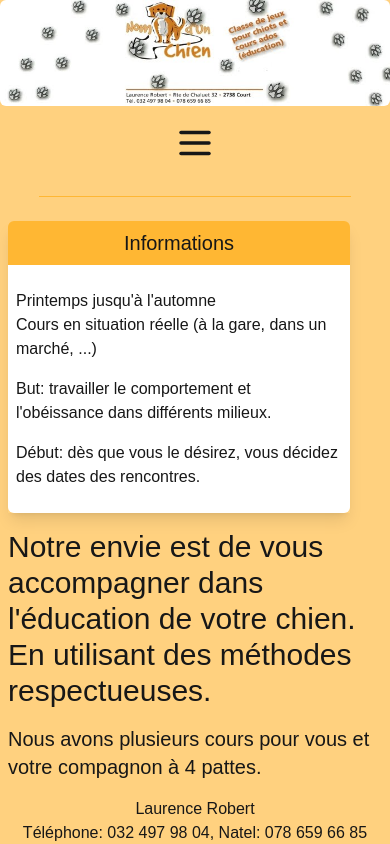
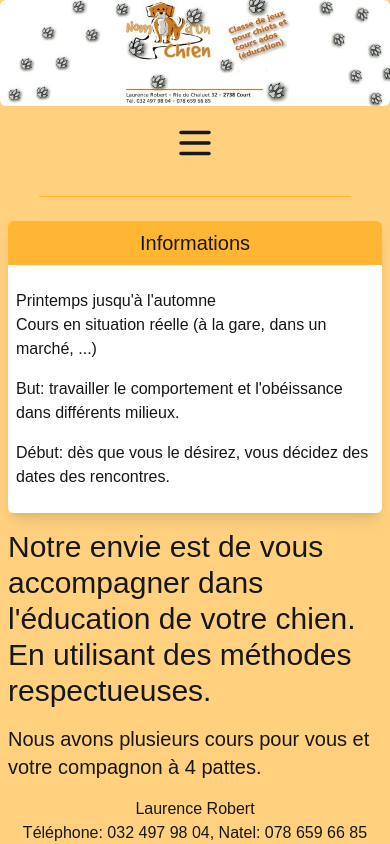
Before and after one commit to lorobert42/nomd1chien.ch, a Next.js app: page / in a window 390 px wide. Shown: the top 844 px of the page. Built offline with nearby package versions, Linux system fonts and the light colour scheme.

Commit message:
Fix margin

```diff
--- a/src/app/page.tsx
+++ b/src/app/page.tsx
@@ -39,7 +39,7 @@ export default function Home() {
 
 function InfoCard() {
   return (
-    <aside className="mr-8 shadow-lg">
+    <aside className="sm:mr-8 shadow-lg">
       <div className="bg-primary p-2 text-center text-xl rounded-t-md">Informations</div>
       <div className="bg-white p-2 rounded-b-md">
         <p className="my-4">
```
